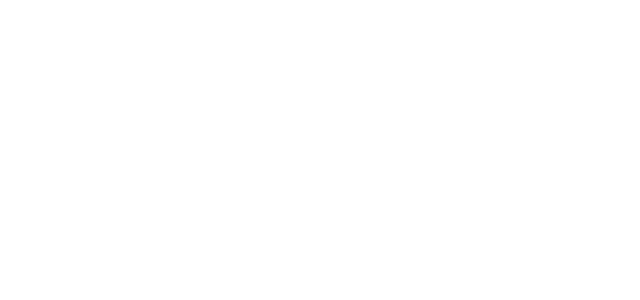
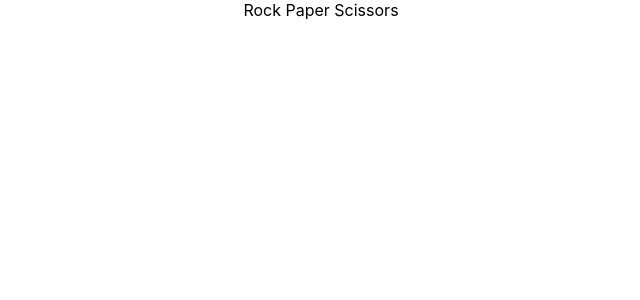
Before and after one commit to Odeane/rock_paper_scissors, a React (Create React App) app: page / in a window 1280 px wide. Shown: the top 300 px of the page, without its empty margins (319-959 px from the left). Built offline with nearby package versions, Linux system fonts and the light colour scheme.

Commit message:
first acceptance spec, testing for header

```diff
--- a/src/App.js
+++ b/src/App.js
@@ -1,10 +1,11 @@
 import React from 'react';
 import './App.css';
+import Header from './components/header/header.component.jsx'
 
 function App() {
   return (
     <div className="App">
-
+      < Header />
     </div>
   );
 }
--- /dev/null
+++ b/src/components/header/header.component.jsx
@@ -0,0 +1,9 @@
+import React from 'react';
+
+const Header = () => {
+  return ( <div id= 'header'>Rock Paper Scissors</div> )
+}
+
+
+
+export default Header;
```
Also changed, not shown: 1 other file (tests, documents, lock files or other folders).
